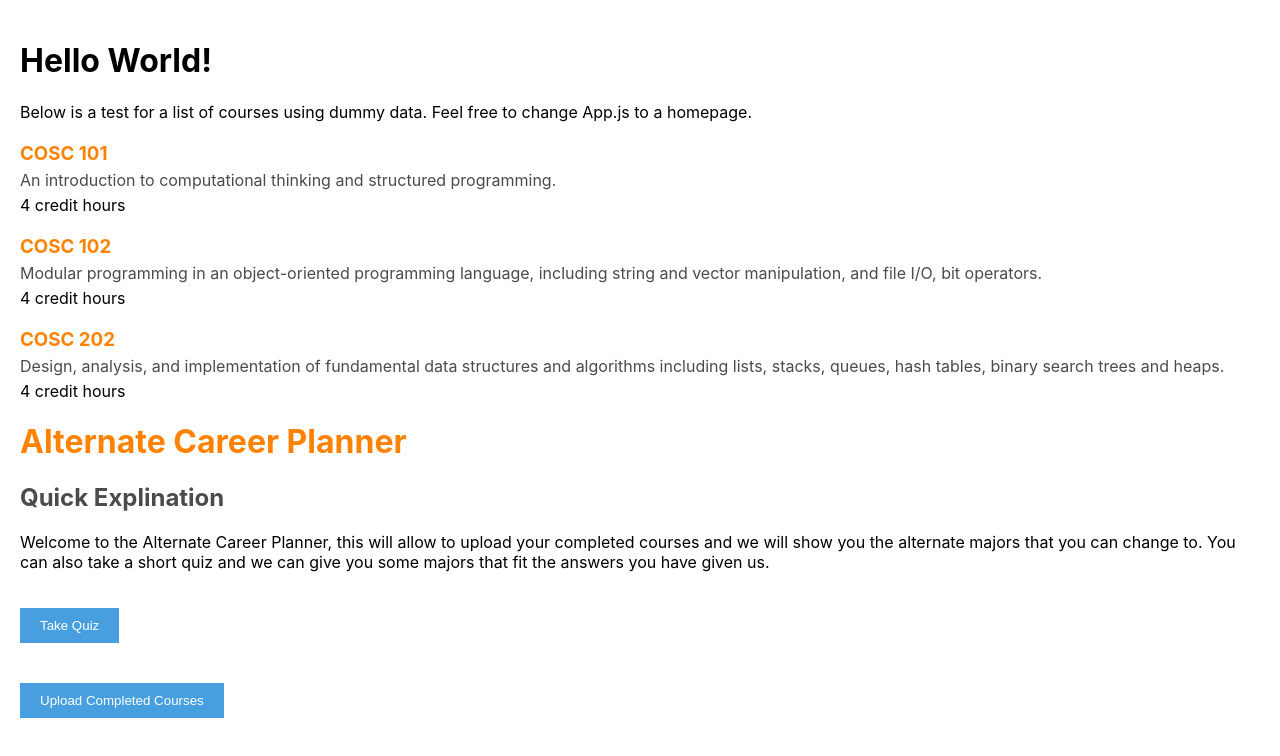
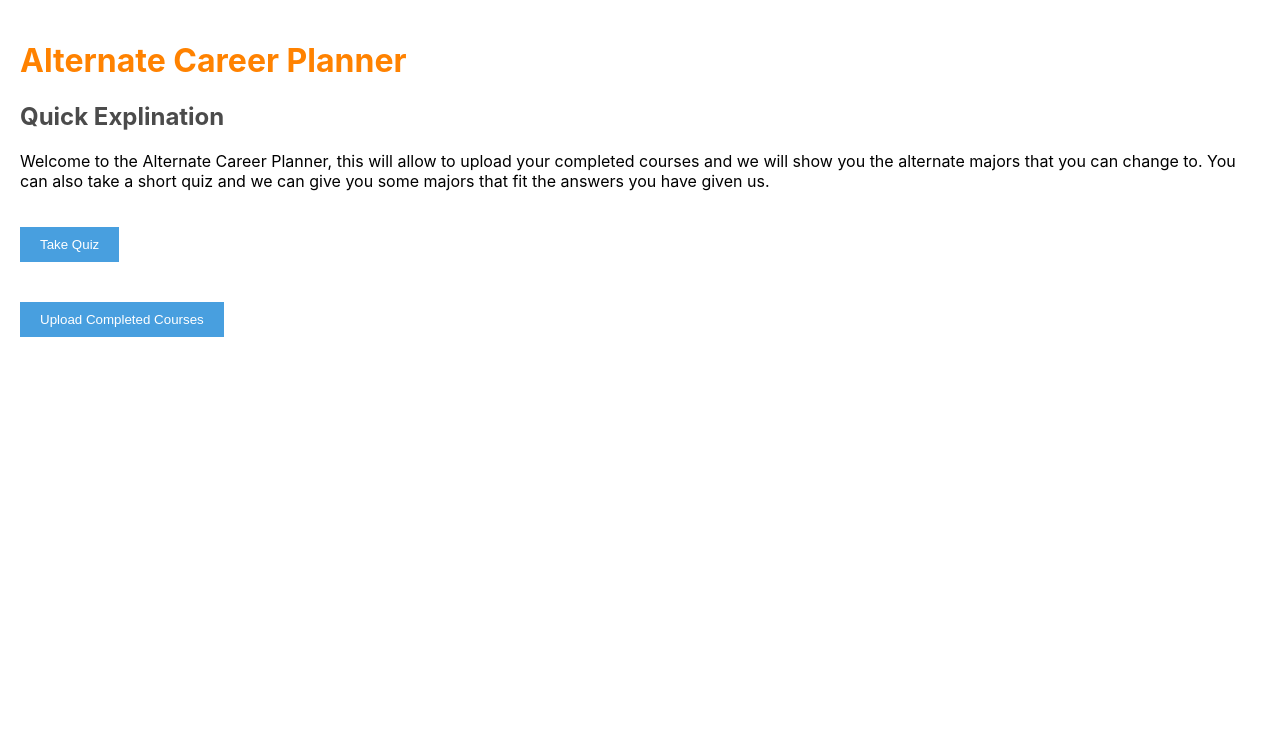
Before and after one commit to ryandperry/Alternate-Career-Planner, a React (Create React App) app in the folder alternate-career-planner/: page / in a window 1280 px wide. Shown: the top 756 px of the page. Built offline with nearby package versions, Linux system fonts and the light colour scheme; the HTML template or start-up script is replaced by a standard one.

Commit message:
Got rid of hello world in App.js

```diff
--- a/alternate-career-planner/src/App.js
+++ b/alternate-career-planner/src/App.js
@@ -25,9 +25,6 @@ function App() {
 
   return (
     <div className="App">
-      <h1>Hello World!</h1>
-      <p>Below is a test for a list of courses using dummy data. Feel free to change App.js to a homepage.</p>
-      <CourseListView courses={dummyDataCourses} />
 
       <h1 className='alt-header'>Alternate Career Planner</h1>
       <h2 className='sec-header'>Quick Explination</h2>
```
